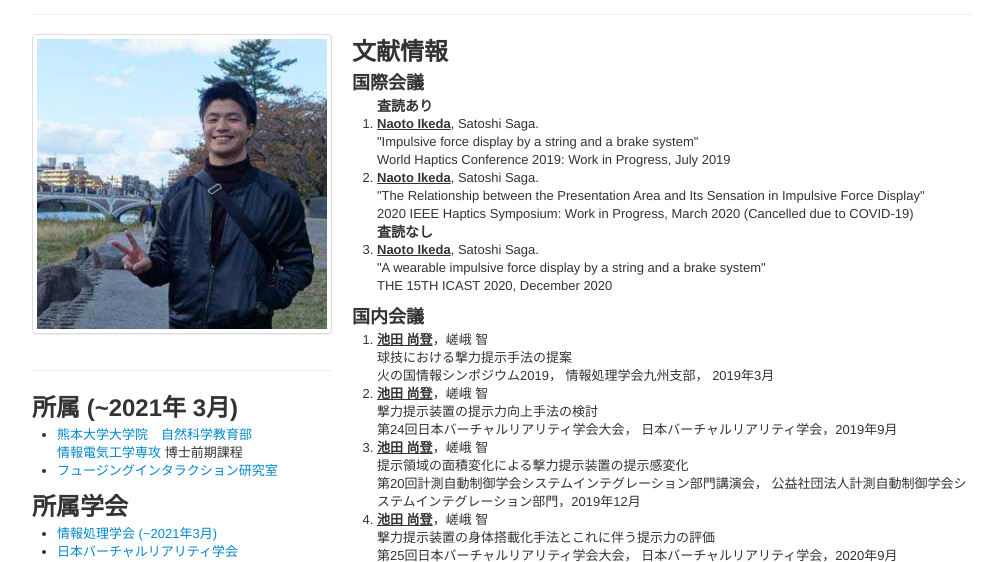
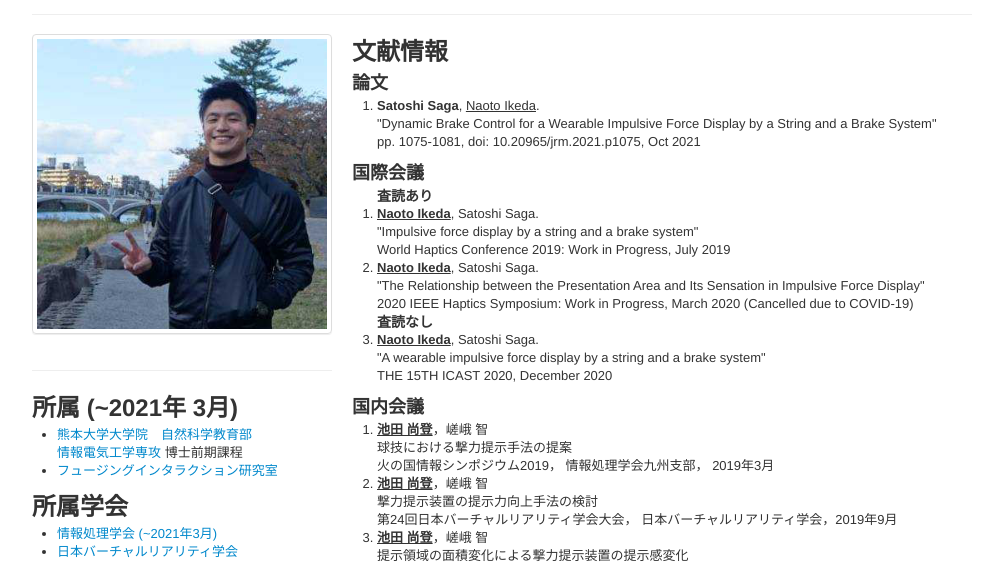
Before and after one commit to IKDnot/IKDnot.github.io, a plain HTML site: page index.html in a window 1280 px wide. Shown: the part 139-701 px from the top of the page, without its empty margins (138-1141 px from the left). Drawn offline with Linux system fonts and the light colour scheme.

Commit message:
Update index.html

```diff
--- a/index.html
+++ b/index.html
@@ -68,6 +68,13 @@
 			<h2>文献情報</h2>
 			<div>
 
+				<h3>論文</h3>
+				<ol>
+						<li><b>Satoshi Saga</b>, <u>Naoto Ikeda</u>.<br />
+							"Dynamic Brake Control for a Wearable Impulsive Force Display by a String and a Brake System"<br />
+							pp. 1075-1081, doi: 10.20965/jrm.2021.p1075, Oct 2021
+							</li>
+				</ol>
 
 				<h3>国際会議</h3>
 				<ol>
```
